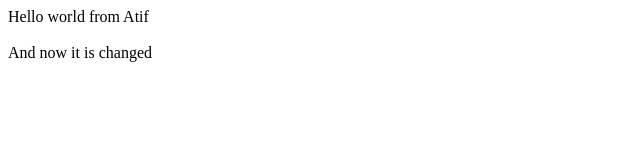
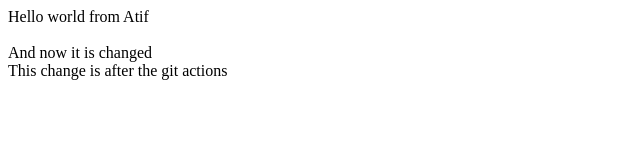
Before and after one commit to atif-majid/bootcamp2020, a plain HTML site: page index.html in a window 1280 px wide. Shown: the whole page, without its empty margins (0-640 px from the left). Drawn offline with Linux system fonts and the light colour scheme.

Commit message:
Testing auto surge

```diff
--- a/index.html
+++ b/index.html
@@ -4,6 +4,6 @@
         <title>First Bootcamp Class</title>
     </head>
     <body>
-        <div>Hello world from Atif</div><br />And now it is changed
+        <div>Hello world from Atif</div><br />And now it is changed<br />This change is after the git actions
     </body>
 </html>
```
